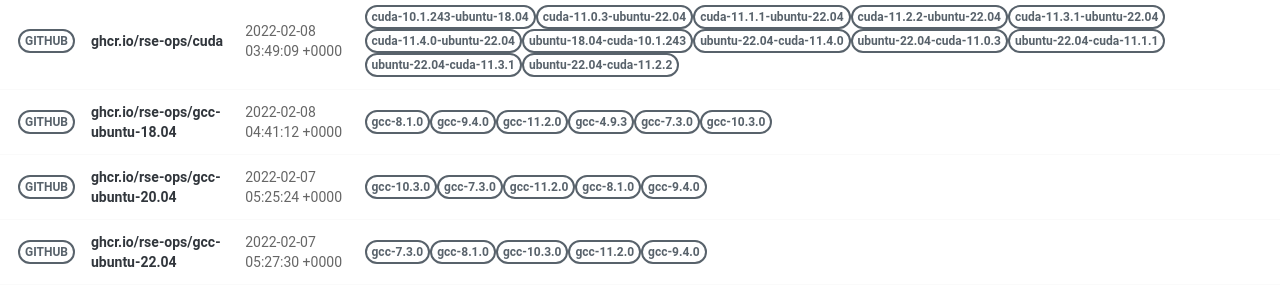
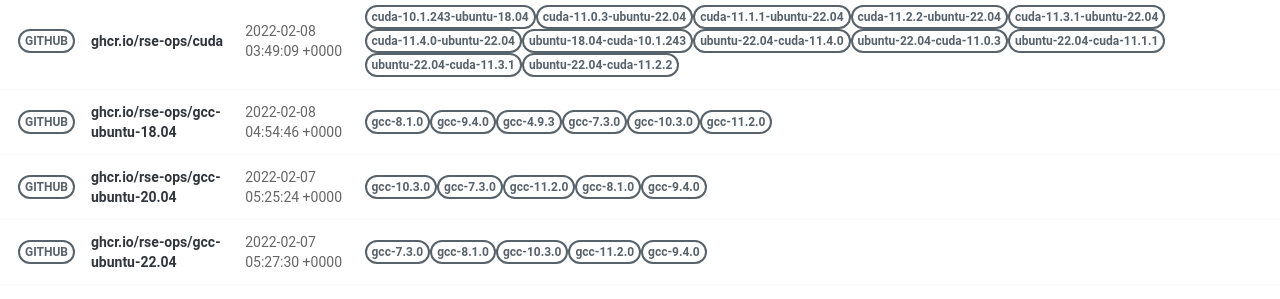
Before and after one commit to rse-ops/docker-images, a Jekyll site: the page built from pages/index.md, in a window 1280 px wide. Shown: the part 502-801 px from the top of the page. Built offline with Jekyll 4.4.1, drawn with Linux system fonts in a browser that asks for light colours; nearby versions of some CDN libraries.

Commit message:
Automated push to update library 2022-02-08

```diff
--- a/_library/ghcr.io-rse-ops-gcc-ubuntu-18.04.md
+++ b/_library/ghcr.io-rse-ops-gcc-ubuntu-18.04.md
@@ -1,7 +1,7 @@
 ---
 layout: container
 name: ghcr.io/rse-ops/gcc-ubuntu-18.04
-updated_at: 2022-02-08 04:41:12.886163
+updated_at: 2022-02-08 04:54:46.472641
 
 
 container_url: https://github.com/orgs/rse-ops/packages/container/package/gcc-ubuntu-18.04
```
Also changed, not shown: other parts of _library/ghcr.io-rse-ops-gcc-ubuntu-18.04.md (+3 -3 lines).
